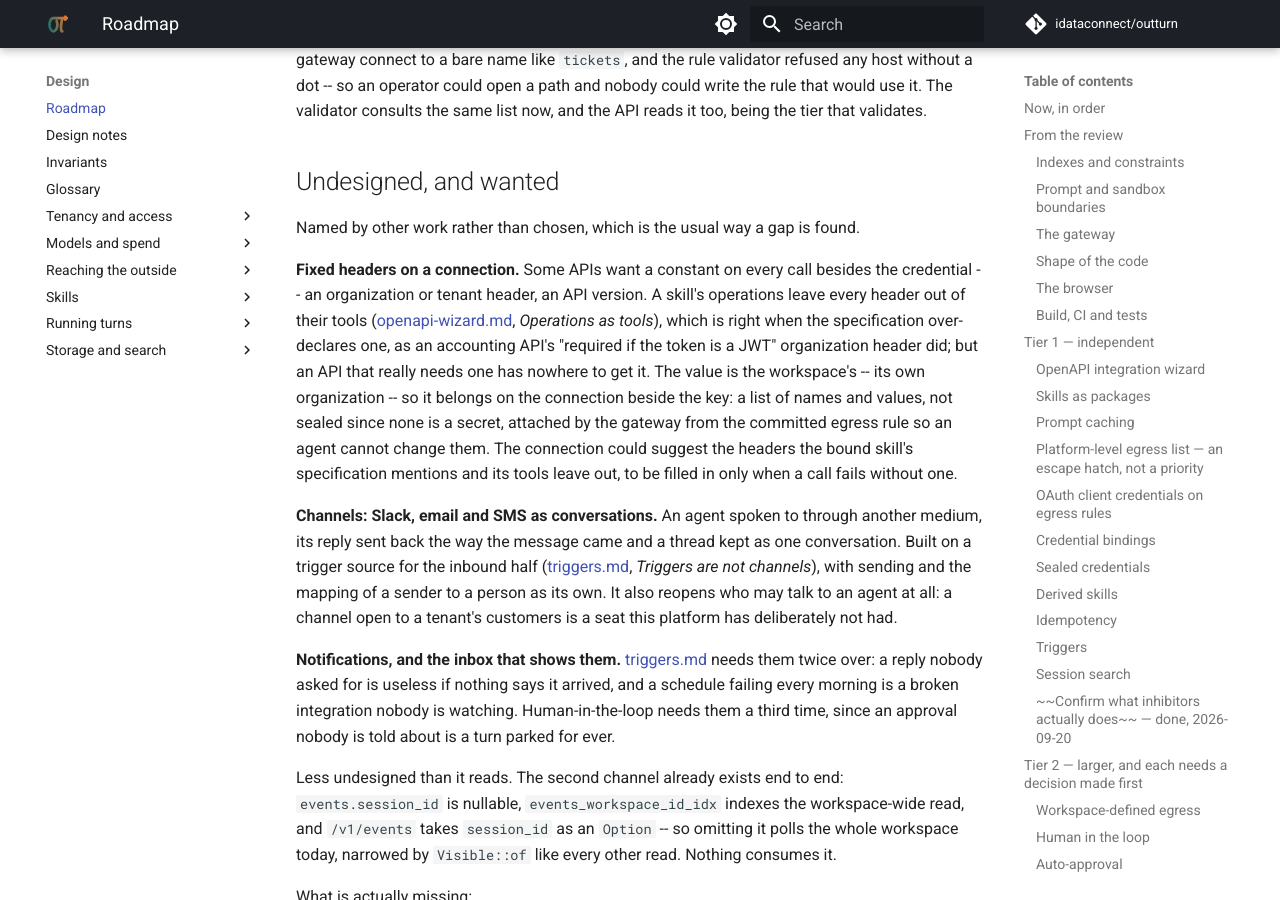
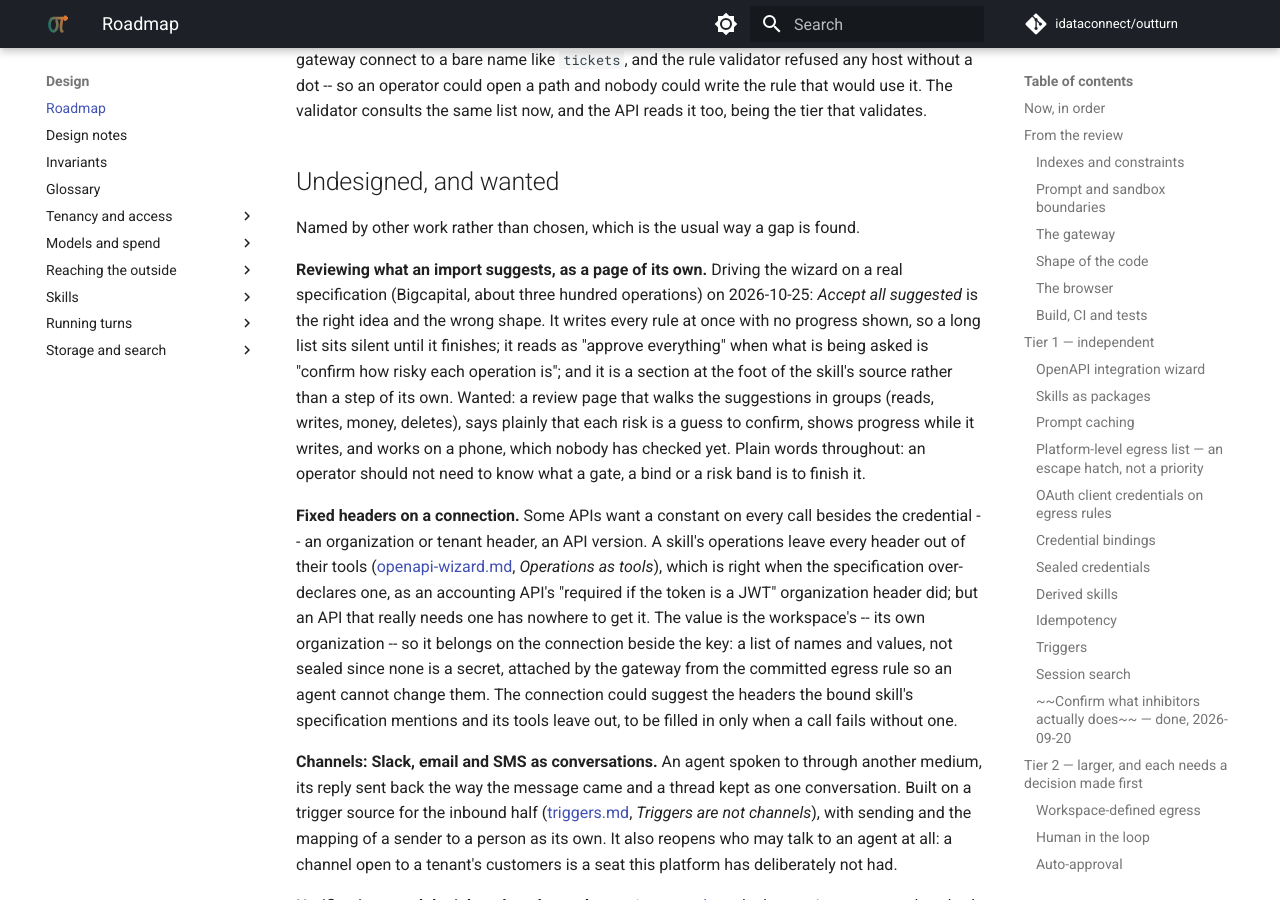
Before and after one commit to idataconnect/outturn, an MkDocs documentation site: the page built from docs/roadmap.md, in a window 1280 px wide and 900 px high, scrolled down 13803 px. Built offline with MkDocs 1.6.1 and Material for MkDocs 9.7.7, drawn with Linux system fonts in a browser that asks for light colours; comment, search, counter and statistics services are not loaded.

Commit message:
Note what driving the wizard on a real specification showed about reviewing its suggestions
Co-Authored-By: Claude Opus 5.5 <noreply@anthropic.com>

```diff
--- a/docs/roadmap.md
+++ b/docs/roadmap.md
@@ -627,6 +627,19 @@ tier that validates.
 
 Named by other work rather than chosen, which is the usual way a gap is found.
 
+**Reviewing what an import suggests, as a page of its own.** Driving the
+wizard on a real specification (Bigcapital, about three hundred operations)
+on 2026-10-25: *Accept all suggested* is the right idea and the wrong shape.
+It writes every rule at once with no progress shown, so a long list sits
+silent until it finishes; it reads as "approve everything" when what is
+being asked is "confirm how risky each operation is"; and it is a section
+at the foot of the skill's source rather than a step of its own. Wanted: a
+review page that walks the suggestions in groups (reads, writes, money,
+deletes), says plainly that each risk is a guess to confirm, shows progress
+while it writes, and works on a phone, which nobody has checked yet. Plain
+words throughout: an operator should not need to know what a gate, a bind or
+a risk band is to finish it.
+
 **Fixed headers on a connection.** Some APIs want a constant on every call
 besides the credential -- an organization or tenant header, an API version.
 A skill's operations leave every header out of their tools
```
